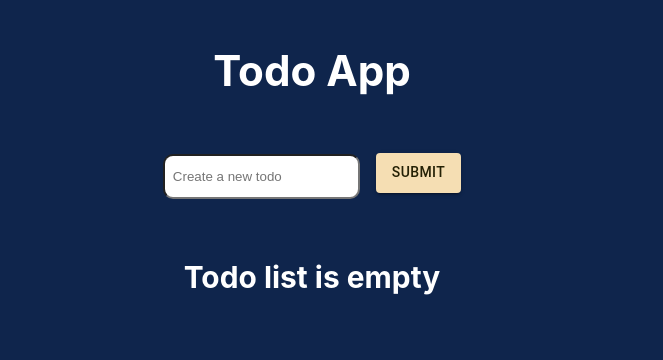
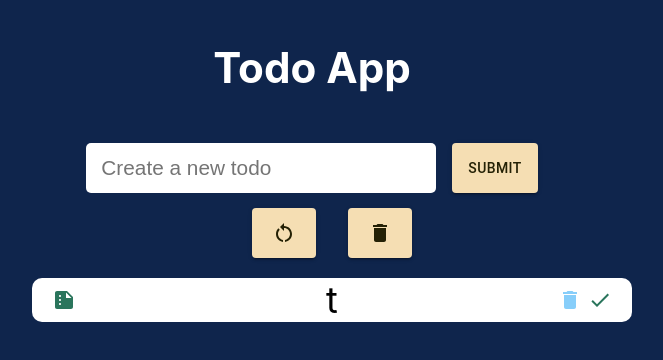
Before and after one commit to quintaped/Todo-proj, a React (Create React App) app: page / in a window 1280 px wide. Both pictures are taken after a click on the button "SUBMIT". Shown: the top 360 px of the page, without its empty margins (328-991 px from the left). Built offline with nearby package versions, Linux system fonts and the light colour scheme.

Commit message:
add some btns+functions

```diff
--- a/src/App.css
+++ b/src/App.css
@@ -15,14 +15,13 @@
 
 .body {
   text-align: center;
-  background-color: #0f254c;
-  min-height: 100vh;
-  /* display: flex; */
+  height: 100%;
   flex-direction: column;
-  /* align-items: center; */
-  /* justify-content: center; */
   font-size: calc(20px + 2vmin);
   color: white;
+}
+body{
+  background-color: #0f254c;
 }
 .header{
   background-color: #19315d;
@@ -32,11 +31,7 @@
   text-indent: 3ch;
 
 }
-.p{
-  margin-block-start: 0;
-  margin-block-end: 0;
-  padding-top: 3px;
-}
+
 .reset{
   display: flex;
   width: 50px;
@@ -69,23 +64,22 @@
  padding-top: 10px;
 }
 .newTodo{
-  height: 25px;
-  padding: 8px;
-  border-radius: 10px;
+  border: none;
+  border-radius: 5px;
+  font-size: 1.3rem;
+  height: 30px;
+  padding: 10px 15px;
+  width: 25%;
 }
-.myTodo{
 
-  padding-top: 2px ;
-  padding-bottom: 2px;
-
-}
 .submit{
-
-  height: 40px;
-  margin-top: 20px;
-  padding: 15px;
-  margin-bottom: 50px;
-  border-radius: 10px;
+    border: none;
+    border-radius: 5px;
+    cursor: pointer;
+    font-size: 1.5rem;
+    height: 50px;
+    margin-left: 10px;
+    padding: 10px 15px;
 }
 .stack-res{
   display: flex;
@@ -102,31 +96,35 @@
   color: black;
   border-radius: 10px;
   min-width: 600px;
-  min-height: 20px;
+
   margin-top: 20px;
   margin-bottom: 20px;
   justify-content: center;
   align-items: center;
   text-align: center;
+
   position: relative;
 }
 .Done-todo{
-  background-color: #e2a0a0;
-  color: white;
+  border: 2px solid #555;
+    border-radius: 5px;
+  background-color: initial;
+  border-color: gray;
+
+    color: gray;
     border-radius: 10px;
     min-width: 600px;
-  min-height: 20px;
     margin-top: 20px;
   margin-bottom: 20px;
     justify-content: center;
     align-items: center;
     text-align: center;
+
     position: relative;
+
 }
 .undo{
   position: absolute;
-  width: 20px;
-  height: 20px;
   right: 20px;
   color: rgb(198, 0, 0);
   cursor: pointer;
@@ -134,8 +132,7 @@
 }
 .em{
   position: absolute;
-  width: 20px;
-  height: 20px;
+
   right: 20px;
   color: rgb(42, 117, 92);
   cursor: pointer;
@@ -150,26 +147,16 @@
   color: lightskyblue;
   cursor: pointer;
 }
-.isDoneTodo{
-  border-style: solid black;
-  color: black;
-  background-color: transparent;
-  border-radius: 6px;
-  min-width: 600px;
-  justify-content: center;
-  align-items: center;
-}
+
 .stick{
-  width: 40px;
-  height: 40px;
+
   position: absolute;
   top: 10px;
   left: 20px;
   color: rgb(42, 117, 92);
 }
 .stick1{
-  width: 40px;
-  height: 40px;
+
   position: absolute;
   top: 10px;
   left: 20px;
--- a/src/App.js
+++ b/src/App.js
@@ -5,12 +5,11 @@ import { Todo } from "./Todo";
 
 function App() {
   return (
-    <div>
-      <body className="body">
+    <div className="body">
+      <body>
         <p className="p">
           <h3>Todo App</h3>
         </p>
-
         <form className="add">
           <Todo />
         </form>
--- a/src/NewTodo.jsx
+++ /dev/null
@@ -1,60 +0,0 @@
-import React from "react";
-import { useState } from "react";
-import "./App.css";
-import Button from "@mui/material/Button";
-import { ListItem, Stack, TextField, ThemeProvider } from "@mui/material";
-import RestartAltIcon from "@mui/icons-material/RestartAlt";
-import DeleteIcon from "@mui/icons-material/Delete";
-import SummarizeIcon from "@mui/icons-material/Summarize";
-import CheckIcon from "@mui/icons-material/Check";
-
-export const NewToDo = ({ todos, remove }) => {
-  return (
-    <div>
-      <form>
-        <Stack
-          direction="row"
-          justifyContent="center"
-          alignItems="center"
-          spacing={2}
-        >
-          {todos?.length > 0 ? (
-            <ul className="todo-list">
-              {todos.map((todo, index) => (
-                <div className="todo">
-                  <SummarizeIcon className="stick" />
-                  <p key={index} id="myTodo">
-                    {todo}
-                    {/* {"    "} */}
-                  </p>
-                  <Stack spacing={1} justifyContent="flex-end">
-                    <Button
-                      size="small"
-                      onClick={() => {
-                        remove(todo);
-                      }}
-                    >
-                      <DeleteIcon />
-                    </Button>
-                    {/* <Button
-                        size="small"
-                        onClick={() => {
-                          todoIsDone(todo);
-                        }}
-                      >
-                        <CheckIcon className="em" />
-                      </Button> */}
-                  </Stack>
-                </div>
-              ))}
-            </ul>
-          ) : (
-            <div>
-              <h5 className="empty">Todo list is empty</h5>
-            </div>
-          )}
-        </Stack>
-      </form>
-    </div>
-  );
-};
--- a/src/Todo.jsx
+++ b/src/Todo.jsx
@@ -2,7 +2,13 @@ import React from "react";
 import { useState } from "react";
 import "./App.css";
 import Button from "@mui/material/Button";
-import { ListItem, Stack, TextField, ThemeProvider } from "@mui/material";
+import {
+  ListItem,
+  Stack,
+  TextField,
+  ThemeProvider,
+  Toolbar,
+} from "@mui/material";
 import { NewToDo } from "./NewTodo";
 import { createTheme } from "@mui/material/styles";
 import RestartAltIcon from "@mui/icons-material/RestartAlt";
@@ -13,11 +19,10 @@ import CheckCircleIcon from "@mui/icons-material/CheckCircle";
 
 export const Todo = (props) => {
   const [todos, setTodos] = useState([]);
-  const [todo, setTodo] = useState("");
-  const onClick = (e) => console.log("l");
-  const { defaultValue = "" } = props;
-  const [value, setValue] = useState(defaultValue);
-  const [isDone, setIsDone] = useState(false);
+  const [todo, setTodo] = useState("t");
+
+  const [value, setValue] = useState("");
+  const [disabled, setDisabled] = useState(false);
   const [doneTodos, setDoneTodos] = useState([]);
   const [doneTodo, setDoneTodo] = useState("");
 
@@ -29,11 +34,13 @@ export const Todo = (props) => {
       },
     },
   });
+  const onClick = (e) => console.log("l");
+  const addTodo = (e) => {
+    if (todo !== "") {
+      setTodo(e.target.value);
+      setTodos([...todos, todo]);
 
-  const addTodo = () => {
-    if (todo !== "") {
-      setTodos([...todos, todo]);
-      setTodo("");
+      console.log(todos);
     } else {
       alert("enter ToDo name!");
     }
@@ -44,31 +51,31 @@ export const Todo = (props) => {
     });
     setTodos(newTodos);
   };
-  const del = (e) => {
-    if (todo === isDone) {
-      console.log("i");
+  const del = () => {
+    if (doneTodos.length < 0) {
+      setDisabled(true);
+    } else {
+      setDisabled(false);
     }
+    setDoneTodos([]);
   };
   const todoIsDone = (index) => {
-    const curTodo = todos[index];
-    // todos[index] = setIsDone(true);
-    setIsDone(true);
-    console.log(curTodo + "  is done");
-    console.log(isDone);
+    setDoneTodo(todos[index]);
+    setDoneTodos([...doneTodos, doneTodo]);
+
+    todos.splice(index, 0);
+    console.log(todos[index]);
   };
-  const todoUnDo = () => {
-    setIsDone(false);
-  };
+
   const onReset = () => {
-    setIsDone(false);
     setTodos([]);
+    setDoneTodos([]);
   };
   return (
     <div>
       <ThemeProvider theme={theme}>
         <form>
           <Stack className="stack" spacing={2} direction="row">
-            <div className="input-wrapper">
             <input
               type="text"
               name="todo"
@@ -79,10 +86,10 @@ export const Todo = (props) => {
                 setTodo(e.target.value);
               }}
             />{" "}
-            </div>
             <Button
               variant="contained"
               color="ochre"
+              type="button"
               className="submit"
               onClick={addTodo}
             >
@@ -98,7 +105,7 @@ export const Todo = (props) => {
             alignItems="center"
             spacing={2}
           >
-            {todos?.length > 0 ? (
+            {todos?.length > 0 || doneTodos?.length > 0 ? (
               <ul className="todo-list">
                 <Stack
                   className="stack-res"
@@ -120,7 +127,7 @@ export const Todo = (props) => {
                   <Button
                     variant="contained"
                     className="reset"
-                    type="delete"
+                    type="button"
                     size="small"
                     onClick={del}
                     color="ochre"
@@ -128,12 +135,9 @@ export const Todo = (props) => {
                     <DeleteIcon />
                   </Button>
                 </Stack>
-
                 {todos.map((todo, index) => (
                   <div>
-                    {!isDone ? (
-                      <div className="todo">
-                        <p key={index}>
+                    <p key={index} className="todo">
                       <SummarizeIcon className="stick" />
                       {todo}
                       {"    "}
@@ -150,31 +154,30 @@ export const Todo = (props) => {
                         className="em"
                         type="button"
                         size="small"
-                            onClick={() => {
+                        onClick={(e) => {
                           todoIsDone(index);
                         }}
                       />
                     </p>
                   </div>
-                    ) : (
-                      <div className="Done-todo">
-                        <p key={index}>
-                          {" "}
-                          {todo}
+                ))}
+                <>
+                  {doneTodos.map((doneTodo, index) => (
+                    <div>
+                      <p key={index} className="Done-todo">
                         <SummarizeIcon className="stick1" />
+                        {doneTodo}
+
                         <CheckIcon
                           className="undo"
                           type="button"
+                          onClick={onClick}
                           size="small"
-                            onClick={() => {
-                              todoUnDo();
-                            }}
                         />
                       </p>
                     </div>
-                    )}
-                  </div>
                   ))}
+                </>
               </ul>
             ) : (
               <div>
@@ -183,7 +186,6 @@ export const Todo = (props) => {
             )}
           </Stack>
         </form>
-        <p>{value}</p>
       </ThemeProvider>
     </div>
   );
```
Also changed, not shown: src/TodoPopUp.jsx (deleted). Lines whose indentation alone changed are shown as unchanged.
